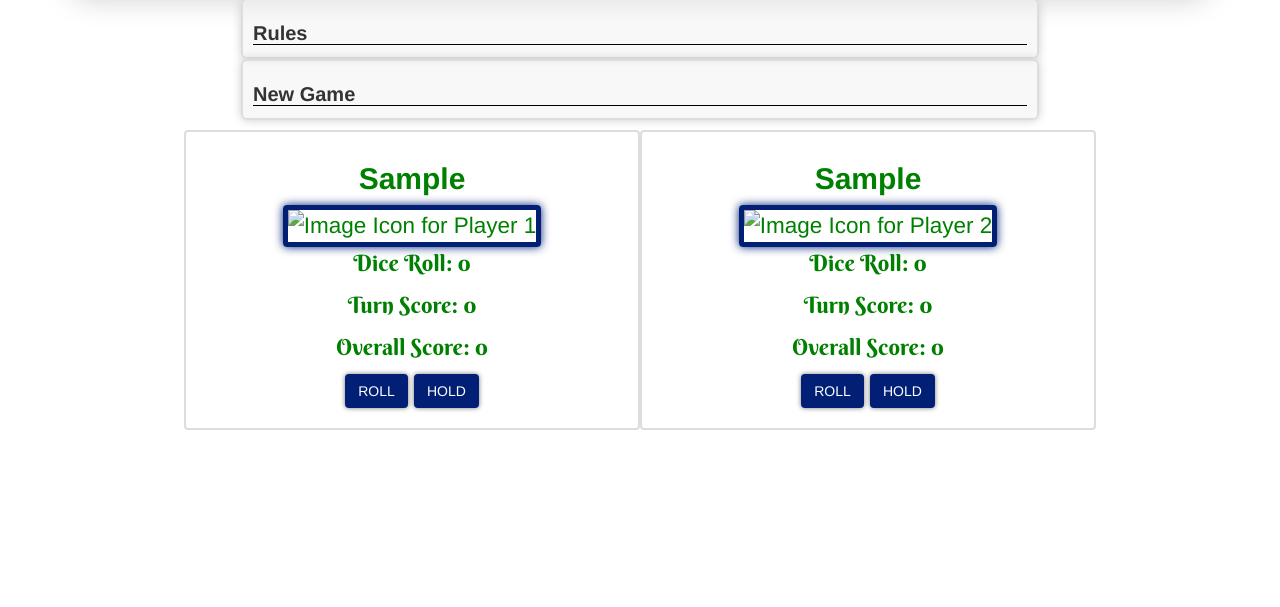
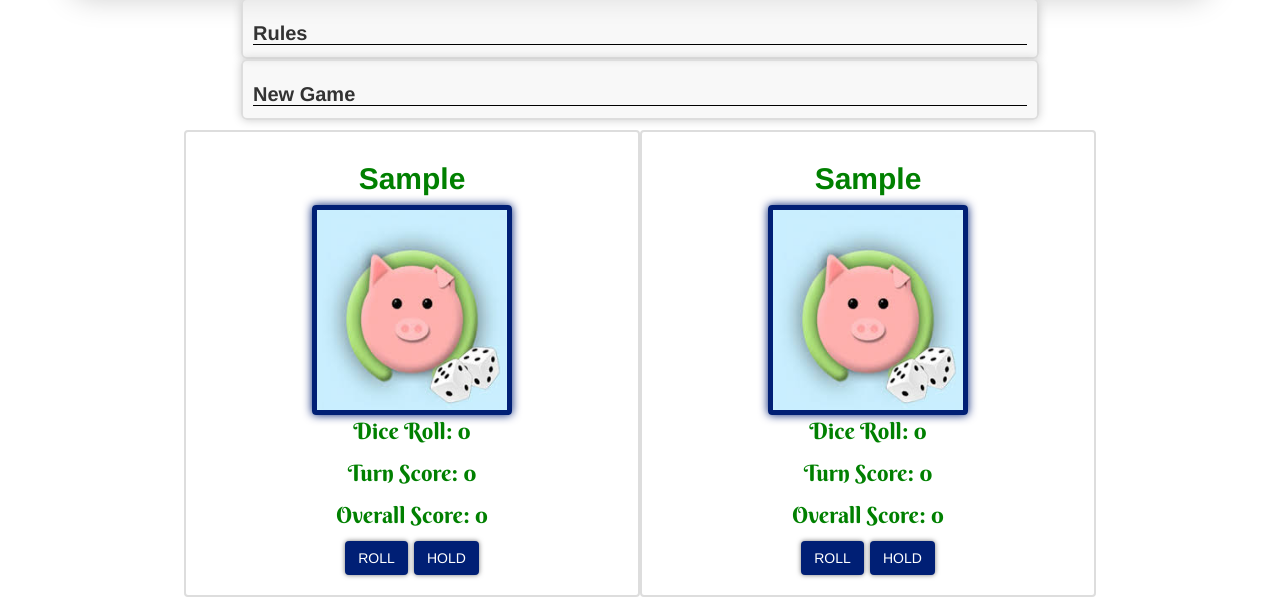
Before and after one commit to uwizeyeh/pig-dice, a plain HTML site: page index.html in a window 1280 px wide. Both pictures are taken after typing "Sample", "Sample" into the empty fields and a click on the button "Play". Shown: the part 203-810 px from the top of the page. Drawn offline with nearby package versions, Linux system fonts and the light colour scheme; a web font is replaced by a local one.

Commit message:
add background-color

```diff
--- a/css/styles.css
+++ b/css/styles.css
@@ -131,3 +131,6 @@ button#playButton {
 .disableGamingArea {
     opacity: 0.3;
 }
+body{
+    background-color: gray;
+}
--- a/index.html
+++ b/index.html
@@ -58,7 +58,7 @@
     <section id="gamingArea" class="row">
         <section class="col-md-6 player1Area">
             <h4 class="player1NameOutput"></h4>
-            <img src="assets/images/images.jpeg" alt="Image Icon for Player 1">
+            <img src="images/images.jpeg" alt="Image Icon for Player 1">
             <p>Dice Roll: <span class="diceRoll1"></span></p>
             <p>Turn Score: <span class="turnScore1"></span></p>
             <p>Overall Score: <span class="overallScore1"></span></p>
@@ -67,7 +67,7 @@
         </section>
         <section class="col-md-6 player2Area">
             <h4 class="player2NameOutput"></h4>
-            <img src="assets/images/img12.jpg" alt="Image Icon for Player 2">
+            <img src="images/images.jpeg" alt="Image Icon for Player 2">
             <p>Dice Roll: <span class="diceRoll2"></span></p>
             <p>Turn Score: <span class="turnScore2"></span></p>
             <p>Overall Score: <span class="overallScore2"></span></p>
```
